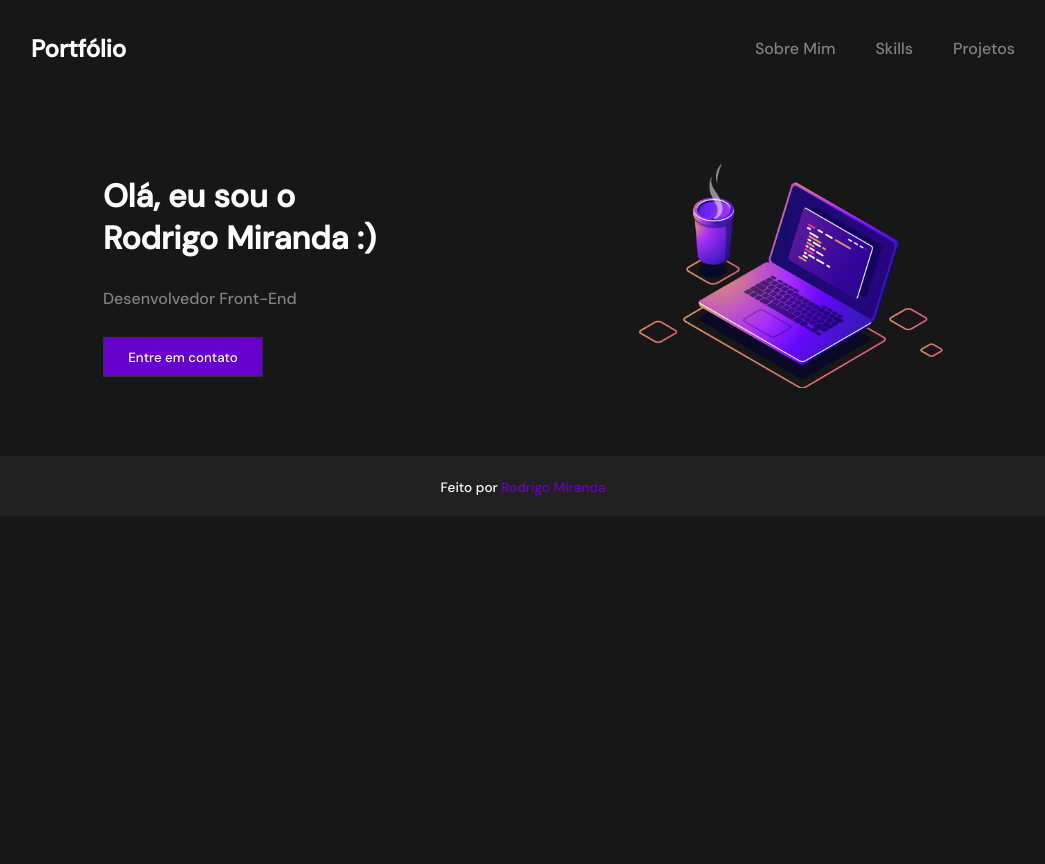
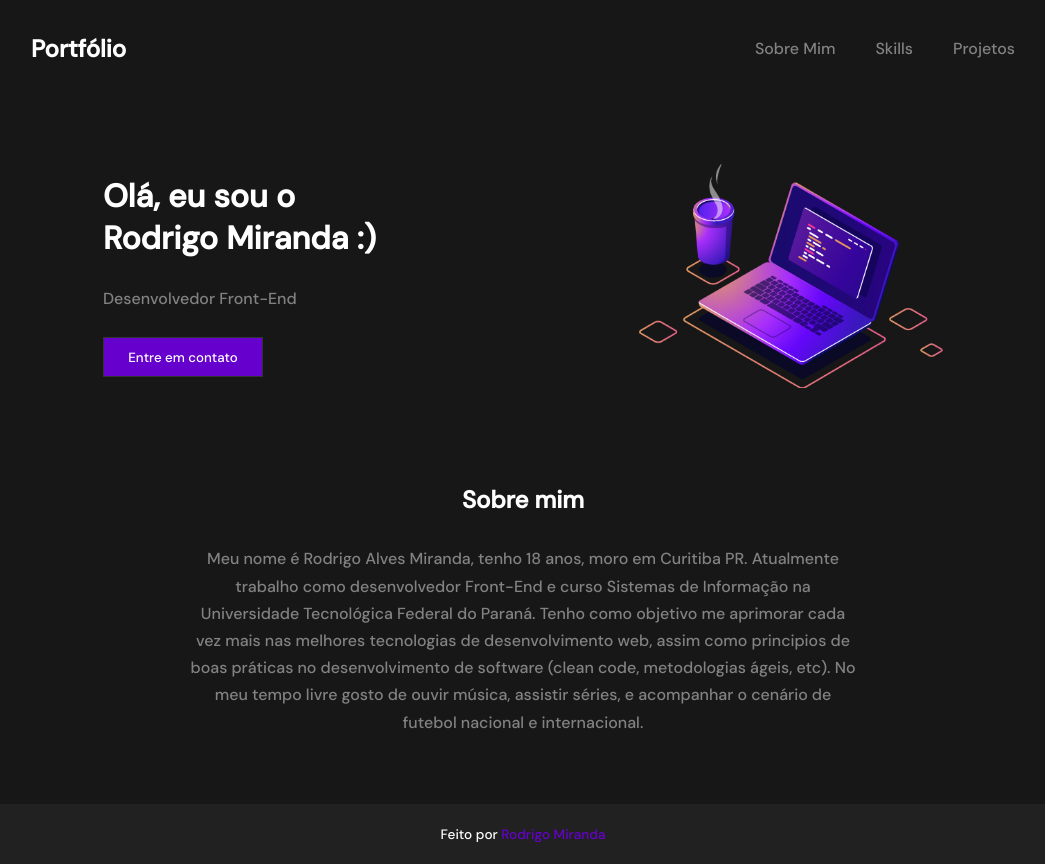
Before and after one commit to rodrigo-miranda18/Portfolio, a Next.js app: page / in a window 1280 px wide. Shown: the whole page, without its empty margins (117-1162 px from the left). Before the commit the page ends 800 px from the top, so only its background shows below. Built offline with nearby package versions, Linux system fonts and the light colour scheme.

Commit message:
About me section finished

```diff
--- /dev/null
+++ b/src/components/AboutMe/index.jsx
@@ -0,0 +1,19 @@
+import { Container, Title, Text } from './styles'
+
+const AboutMe = () => (
+  <Container>
+    <Title>Sobre mim</Title>
+    <Text>
+      Meu nome é Rodrigo Alves Miranda, tenho 18 anos, moro em Curitiba PR.
+      Atualmente trabalho como desenvolvedor Front-End e curso Sistemas de
+      Informação na Universidade Tecnológica Federal do Paraná. Tenho como
+      objetivo me aprimorar cada vez mais nas melhores tecnologias de
+      desenvolvimento web, assim como principios de boas práticas no
+      desenvolvimento de software (clean code, metodologias ágeis, etc). No meu
+      tempo livre gosto de ouvir música, assistir séries, e acompanhar o cenário
+      de futebol nacional e internacional.
+    </Text>
+  </Container>
+)
+
+export default AboutMe
--- /dev/null
+++ b/src/components/AboutMe/styles.js
@@ -0,0 +1,23 @@
+import styled from 'styled-components'
+
+export const Container = styled.div`
+  display: flex;
+  flex-direction: column;
+  align-items: center;
+
+  width: 42rem;
+  margin-top: 6rem;
+
+  @media (max-width: 768px) {
+    width: 100%;
+  }
+`
+
+export const Title = styled.h2`
+  margin-bottom: 1.9rem;
+`
+
+export const Text = styled.p`
+  text-align: center;
+  line-height: 1.7rem;
+`
--- a/src/components/Content/index.js
+++ b/src/components/Content/index.js
@@ -1,3 +1,4 @@
+import AboutMe from '../AboutMe'
 import Presentation from '../Presentation'
 import { Container } from './styles'
 
@@ -5,6 +6,7 @@ const Content = () => {
   return (
     <Container>
       <Presentation />
+      <AboutMe />
     </Container>
   )
 }
```
